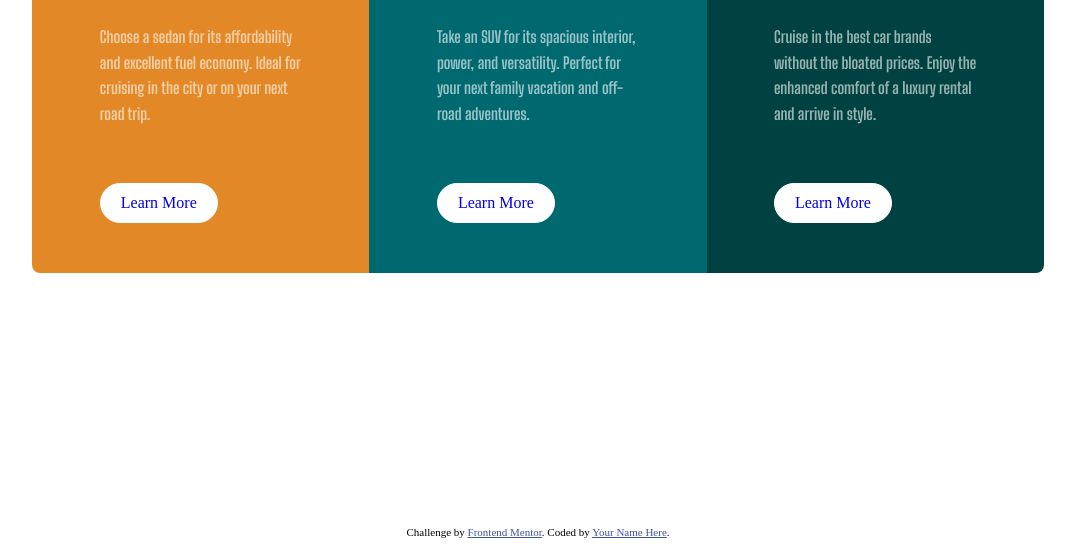
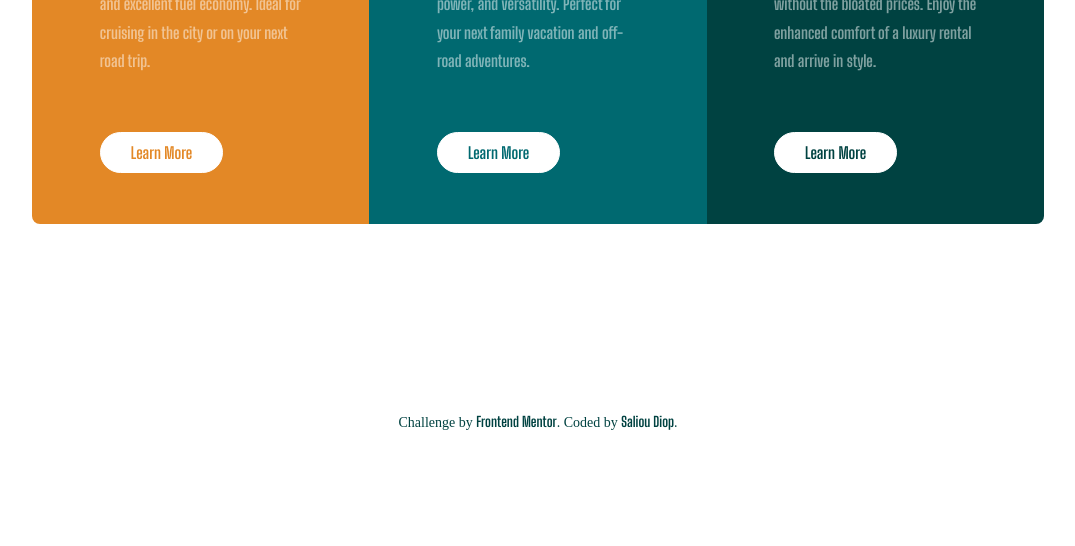
Before and after one commit to Saliou1920/3-column-preview-card-component, a plain HTML site: page index.html in a window 1280 px wide. Shown: the part 425-971 px from the top of the page, without its empty margins (102-1177 px from the left). After the commit the page ends 864 px from the top, so only its background shows below. Drawn offline with Linux system fonts and the light colour scheme.

Commit message:
Adding Readme

```diff
--- a/Style/styles.css
+++ b/Style/styles.css
@@ -5,40 +5,27 @@ body {
     background-color: white;
 }
 
-.btn {
-	background-color: white;
-	border-radius:28px;
-	border:1px solid white;
-	display:inline-block;
-	cursor:pointer;
-	padding:10px 20px;
-	text-decoration:none;
-}
-
-
-.btn:hover {
-    background-color: inherit;
-    color: white;
-
-}
 h1 {
     font-family: 'Lexend Deca', sans-serif;
     margin-bottom: 20%;
 
 }
+a, p {
+    font-family: 'Big Shoulders Display', cursive;
+}
 p {
-    font-family: 'Big Shoulders Display', cursive;
-    line-height: 1.6;
-    opacity: 0.6;
+    line-height: 1.8;
+    opacity: 0.5;
     padding-bottom: 40px;
 
 }
+
 .container {
     display: grid;
     gap: 0;
     grid-template-columns: repeat(3, 1fr);
     justify-content: center;
-    margin: 20% auto;
+    margin: 15% auto;
     width: 80%;
     color: white;
 
@@ -61,3 +48,51 @@ p {
     background-color: hsl(179, 100%, 13%);
     border-radius: 0 8px 8px 0;
 }
+
+.btn {
+	background-color: white;
+	border-radius:28px;
+	border:1.5px solid white;
+	display:inline-block;
+	cursor:pointer;
+	padding:10px 30px;
+	text-decoration:none;
+}
+.btn-1 {
+    color: hsl(31, 77%, 52%);
+}
+.btn-2 {
+    color: hsl(184, 100%, 22%);
+}
+.btn-3 {
+    color:  hsl(179, 100%, 13%);
+}
+
+
+.btn:hover {
+    background-color: inherit;
+    color: white;
+
+}
+
+@media screen and (max-width: 768px) {
+    .container {
+        display: flex;
+        flex-direction: column;
+    }
+  .card-1 {
+    border-radius: 8px 8px 0 0;
+
+  }
+  .card-3 {
+    border-radius: 0 0 8px 8px;
+
+}
+}
+
+.attribution, .attribution a {
+    font-size: 14px;
+    text-align: center;
+    color: hsl(179, 100%, 13%);
+    text-decoration: none;
+}
--- a/index.html
+++ b/index.html
@@ -9,11 +9,6 @@
 
   <title>Frontend Mentor | 3-column preview card component</title>
 
-  <!-- Feel free to remove these styles or customise in your own stylesheet 👍 -->
-  <style>
-    .attribution { font-size: 11px; text-align: center; }
-    .attribution a { color: hsl(228, 45%, 44%); }
-  </style>
 </head>
 <body>
 
@@ -28,7 +23,7 @@
         Choose a sedan for its affordability and excellent fuel economy. Ideal for cruising in the city
         or on your next road trip.
       </p>
-      <a href="#" class="btn">Learn More</a>
+      <a href="#" class="btn btn-1">Learn More</a>
     </div>
     <div class="card card-2">
       <div class="icon">
@@ -41,7 +36,7 @@
         Take an SUV for its spacious interior, power, and versatility. Perfect for your next family vacation
         and off-road adventures.
       </p>
-      <a href="#" class="btn">Learn More</a>
+      <a href="#" class="btn btn-2">Learn More</a>
     </div>
 
     <div class=" card card-3">
@@ -55,7 +50,7 @@
         Cruise in the best car brands without the bloated prices. Enjoy the enhanced comfort of a luxury
         rental and arrive in style.
       </p>
-      <a href="#" class="btn">Learn More</a>
+      <a href="#" class="btn btn-3">Learn More</a>
     </div>
 
   </div>
@@ -64,7 +59,7 @@
 <footer>
   <div class="attribution">
     Challenge by <a href="https://www.frontendmentor.io?ref=challenge" target="_blank">Frontend Mentor</a>.
-    Coded by <a href="#">Your Name Here</a>.
+    Coded by <a href="#">Saliou Diop</a>.
   </div>
 </footer>
 </html>
```
Also changed, not shown: images/solutionDesktop.png (added), images/solutionMobile.png (added), 5 other files.
